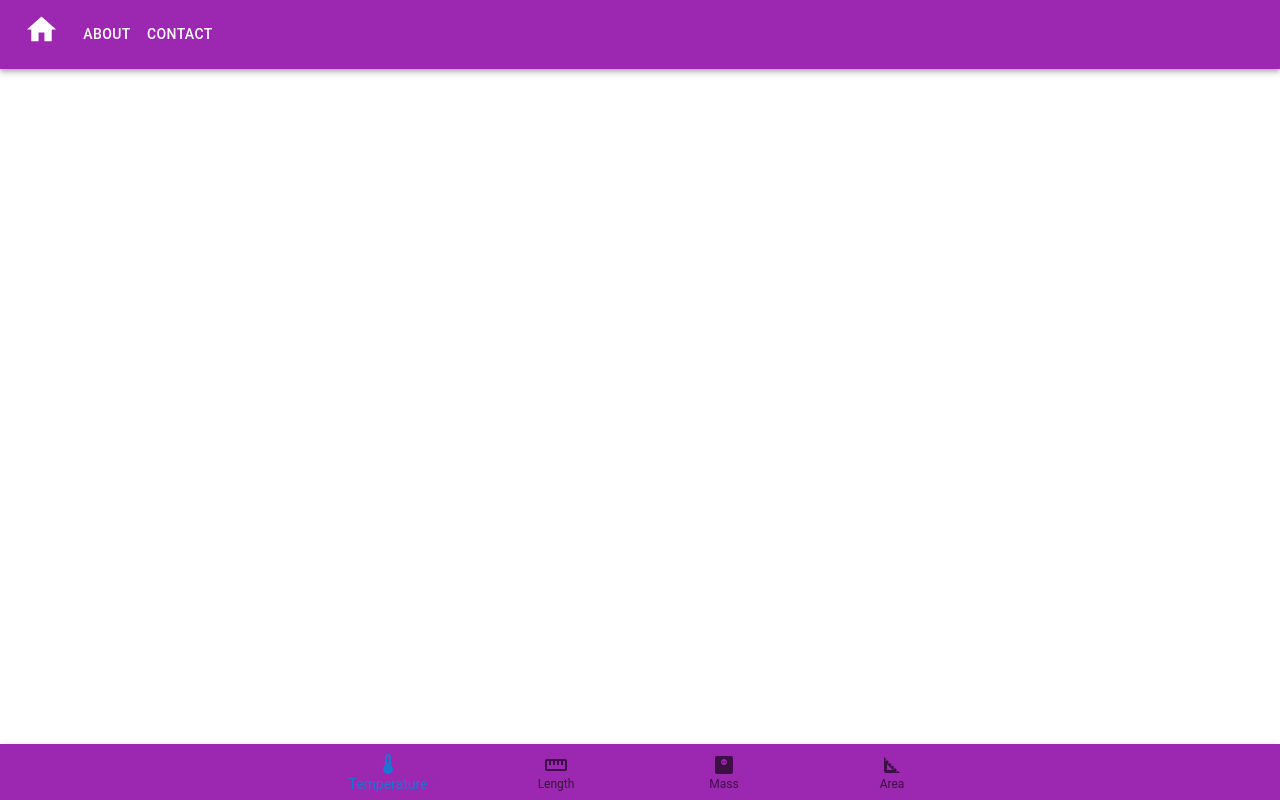
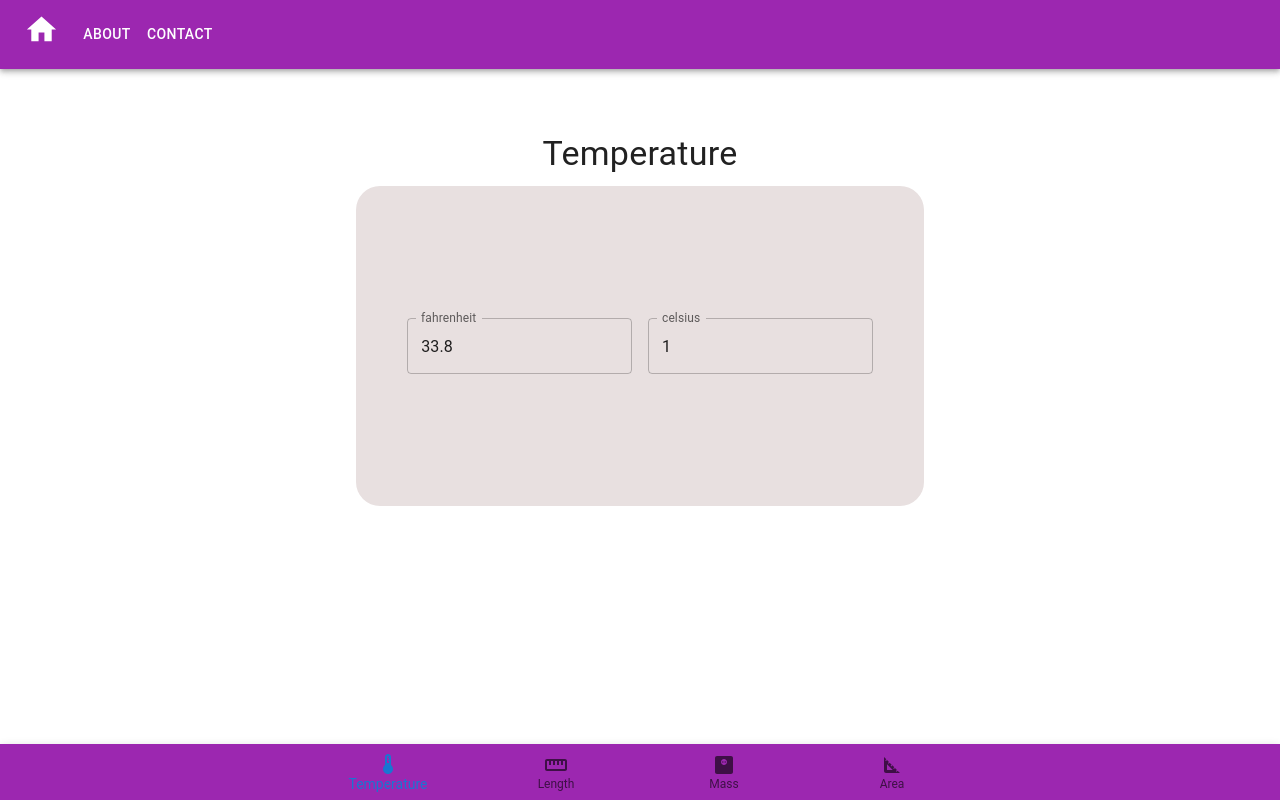
Before and after one commit to alirezaVafadar/unit-converter, a Next.js app: page / in a window 1280 px wide. Both pictures are taken after a click on the button "Temperature". Built offline with nearby package versions, Linux system fonts and the light colour scheme.

Commit message:
all computing parts with formula finished

```diff
--- a/pages/index.js
+++ b/pages/index.js
@@ -3,7 +3,10 @@ import Area from "../src/components/area";
 import Footer from "../src/components/footer";
 import Header from "../src/components/header"
 import Home from "../src/components/home";
+import Length from "../src/components/length";
+import Mass from "../src/components/mass";
 import Navbar from "../src/components/navbar";
+import Temperature from "../src/components/temperature";
 
 
 
@@ -15,8 +18,11 @@ export default function Index(props) {
   }
 
   const openNavComponent=()=>{
-    if(nav=="Home")return <Home/>
+    if(nav=="temperature")return <Temperature/>
     else if(nav=="area")return <Area/>
+    else if(nav=="length")return<Length/>
+    else if(nav=="mass")return <Mass/>
+    else return <Home/>
   }
   return (
 
--- /dev/null
+++ b/src/components/length/index.jsx
@@ -0,0 +1,74 @@
+import React from "react";
+import { Container,Grid,Box,Typography} from "@mui/material";
+import TextField from '@mui/material/TextField';
+import { makeStyles } from "@mui/styles";
+
+const useStyles=makeStyles((theme)=>({
+    countGrid:{
+        justifyContent:"center",
+        alignContent:"center",
+        justifyContent: "center",
+        flexWrap: "wrap"
+    },
+    formsGrid:{
+        borderRadius:"3vh",
+        display:"flex",
+        alignContent:"center",
+        justifyContent: "center",
+        flexWrap: "wrap"
+    }
+
+  }));
+
+export default function Length() {
+    const classes=useStyles();
+    const [inch, setInch] = React.useState(2.54);
+    const [cm, setCm] = React.useState(1);
+    const handleOnCm = (event) => {
+        setInch(0.393701*event.target.value);
+        setCm(event.target.value);
+    };
+    const handleOnInch = (event) => {
+        setCm(2.54*event.target.value);
+        setInch(event.target.value);
+    };
+
+    return(
+        <Container maxWidth="lg">
+             <Typography variant="h4" align="center" color="textPrimary" gutterBottom>
+                 Length
+            </Typography>
+            <Grid container spacing={2} className={classes.countGrid}>
+                <Grid item xs={10} md={6} sm={8} >
+                    <Box height="40vh" bgcolor='#e8e0e0'className={classes.formsGrid}>
+                    <Box className={classes.formsGrid}
+                    component="form"
+                    sx={{
+                        '& > :not(style)': { m: 1, width: '25ch' },
+                    }}
+                    noValidate
+                    autoComplete="off"
+                    >
+                        <TextField
+                        id="outlined-name"
+                        color="secondary"
+                        label={"inch"}
+                        value={inch}
+                        onChange={handleOnInch}
+                        />
+                        <TextField
+                        id="outlined-name"
+                        color="secondary"
+                        label="cm"
+                        value={cm}
+                        onChange={handleOnCm}
+                        />
+                        </Box>
+                    </Box>
+                </Grid>
+            </Grid>
+        </Container>
+
+
+    );
+}
--- /dev/null
+++ b/src/components/mass/index.jsx
@@ -0,0 +1,74 @@
+import React from "react";
+import { Container,Grid,Box,Typography} from "@mui/material";
+import TextField from '@mui/material/TextField';
+import { makeStyles } from "@mui/styles";
+
+const useStyles=makeStyles((theme)=>({
+    countGrid:{
+        justifyContent:"center",
+        alignContent:"center",
+        justifyContent: "center",
+        flexWrap: "wrap"
+    },
+    formsGrid:{
+        borderRadius:"3vh",
+        display:"flex",
+        alignContent:"center",
+        justifyContent: "center",
+        flexWrap: "wrap"
+    }
+
+  }));
+
+export default function Mass() {
+    const classes=useStyles();
+    const [lbs, setLbs] = React.useState(2.20462);
+    const [kg, setKg] = React.useState(1);
+    const handleOnKg = (event) => {
+        setLbs(2.20462*event.target.value);
+        setKg(event.target.value);
+    };
+    const handleOnLbs = (event) => {
+        setKg(0.453592*event.target.value);
+        setLbs(event.target.value);
+    };
+
+    return(
+        <Container maxWidth="lg">
+             <Typography variant="h4" align="center" color="textPrimary" gutterBottom>
+                 Mass
+            </Typography>
+            <Grid container spacing={2} className={classes.countGrid}>
+                <Grid item xs={10} md={6} sm={8} >
+                    <Box height="40vh" bgcolor='#e8e0e0'className={classes.formsGrid}>
+                    <Box className={classes.formsGrid}
+                    component="form"
+                    sx={{
+                        '& > :not(style)': { m: 1, width: '25ch' },
+                    }}
+                    noValidate
+                    autoComplete="off"
+                    >
+                        <TextField
+                        id="outlined-name"
+                        color="secondary"
+                        label={"lbs"}
+                        value={lbs}
+                        onChange={handleOnLbs}
+                        />
+                        <TextField
+                        id="outlined-name"
+                        color="secondary"
+                        label="kg"
+                        value={kg}
+                        onChange={handleOnKg}
+                        />
+                        </Box>
+                    </Box>
+                </Grid>
+            </Grid>
+        </Container>
+
+
+    );
+}
--- /dev/null
+++ b/src/components/temperature/index.jsx
@@ -0,0 +1,74 @@
+import React from "react";
+import { Container,Grid,Box,Typography} from "@mui/material";
+import TextField from '@mui/material/TextField';
+import { makeStyles } from "@mui/styles";
+
+const useStyles=makeStyles((theme)=>({
+    countGrid:{
+        justifyContent:"center",
+        alignContent:"center",
+        justifyContent: "center",
+        flexWrap: "wrap"
+    },
+    formsGrid:{
+        borderRadius:"3vh",
+        display:"flex",
+        alignContent:"center",
+        justifyContent: "center",
+        flexWrap: "wrap"
+    }
+
+  }));
+
+export default function Temperature() {
+    const classes=useStyles();
+    const [fahrenheit, setFahrenheit] = React.useState(33.8);
+    const [celsius, setCelsius] = React.useState(1);
+    const handleOnCelsius = (event) => {
+        setFahrenheit((9/5*event.target.value)+32);
+        setCelsius(event.target.value);
+    };
+    const handleOnFahrenheit = (event) => {
+        setCelsius((event.target.value-32)*5/9);
+        setFahrenheit(event.target.value);
+    };
+
+    return(
+        <Container maxWidth="lg">
+             <Typography variant="h4" align="center" color="textPrimary" gutterBottom>
+                 Temperature
+            </Typography>
+            <Grid container spacing={2} className={classes.countGrid}>
+                <Grid item xs={10} md={6} sm={8} >
+                    <Box height="40vh" bgcolor='#e8e0e0'className={classes.formsGrid}>
+                    <Box className={classes.formsGrid}
+                    component="form"
+                    sx={{
+                        '& > :not(style)': { m: 1, width: '25ch' },
+                    }}
+                    noValidate
+                    autoComplete="off"
+                    >
+                        <TextField
+                        id="outlined-name"
+                        color="secondary"
+                        label={"fahrenheit"}
+                        value={fahrenheit}
+                        onChange={handleOnFahrenheit}
+                        />
+                        <TextField
+                        id="outlined-name"
+                        color="secondary"
+                        label="celsius"
+                        value={celsius}
+                        onChange={handleOnCelsius}
+                        />
+                        </Box>
+                    </Box>
+                </Grid>
+            </Grid>
+        </Container>
+
+
+    );
+}
```
